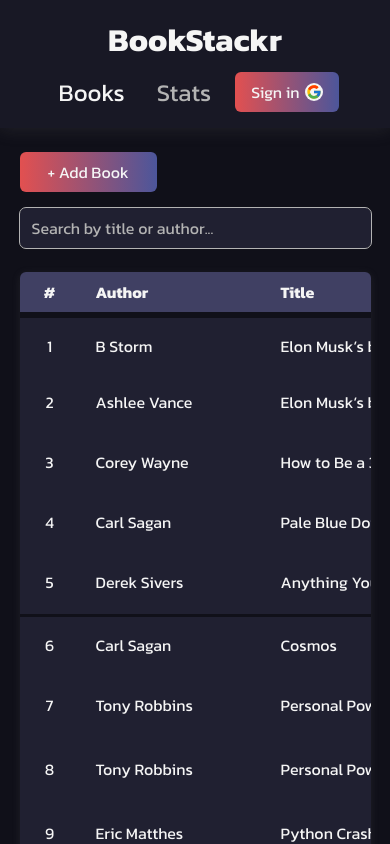
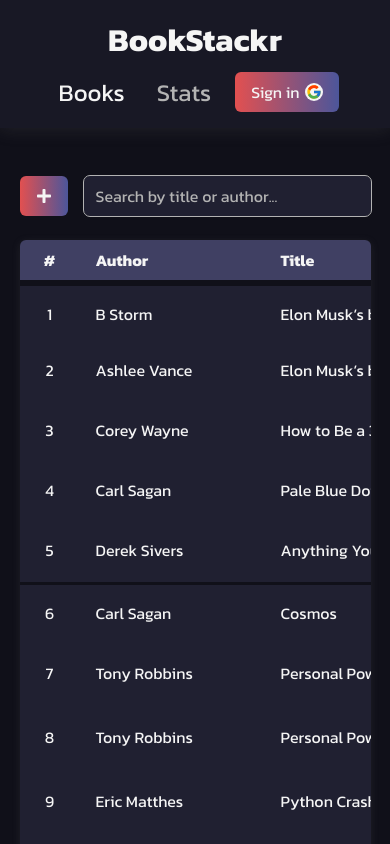
Before and after one commit to 0mppula/BookStackr, a React (Create React App) app: page /books in a window 390 px wide. Shown: the top 844 px of the page. Built offline with nearby package versions, Linux system fonts and the light colour scheme; what chartjs-plugin-datalabels, chartjs-plugin-stacked100 would draw is missing.

Commit message:
Style changes.

```diff
--- a/src/Pages/Books/styles.css
+++ b/src/Pages/Books/styles.css
@@ -9,6 +9,10 @@
 
 .table-tools button {
 	height: 100%;
+}
+
+.table-tools div button:nth-child(2) {
+	display: none;
 }
 
 .table-tools div:nth-child(2) {
@@ -26,12 +30,15 @@
 }
 
 @media only screen and (max-width: 480px) {
-	.table-tools div {
-		flex: 1 1 100%;
+	.table-tools button {
+		padding: 0.5rem 1rem;
 	}
 
-	.table-tools input {
-		width: 100%;
-		max-width: 100%;
+	.table-tools div button:nth-child(2) {
+		display: flex;
+	}
+
+	.table-tools div button:nth-child(1) {
+		display: none;
 	}
 }
--- a/src/assets/styles/index.css
+++ b/src/assets/styles/index.css
@@ -25,7 +25,7 @@
 	flex-direction: column;
 	min-height: 100vh;
 	align-items: center;
-	width: min(1200px, 90vw);
+	width: min(1260px, 90vw);
 	padding-top: 2rem;
 	padding-bottom: 8rem;
 	margin: 0 auto;
@@ -190,6 +190,7 @@ input:focus {
 }
 
 table {
+	width: 100%;
 	text-align: left;
 	border-collapse: collapse;
 }
@@ -340,6 +341,10 @@ footer a {
 }
 
 @media only screen and (max-width: 448px) {
+	:root {
+		--nav-height: 128px !important;
+	}
+
 	nav {
 		padding: 1rem 1rem;
 	}
@@ -363,6 +368,10 @@ footer a {
 }
 
 @media only screen and (max-width: 768px) {
+	:root {
+		--nav-height: 160px;
+	}
+
 	nav {
 		flex-direction: column;
 		gap: 0.5rem;
@@ -379,6 +388,6 @@ footer a {
 
 @media only screen and (min-width: 992px) {
 	.app-container {
-		width: min(1200px, 95vw);
+		width: min(1260px, 95vw);
 	}
 }
--- a/src/components/Books/BooksTableTools.tsx
+++ b/src/components/Books/BooksTableTools.tsx
@@ -3,6 +3,7 @@ import { useDispatch } from 'react-redux';
 
 import { setQuery } from '../../features/books/BooksSlice';
 import AddBookModal from '../Modals/AddBookModal';
+import { FaPlus } from 'react-icons/fa';
 
 const BooksTableTools: FC = () => {
 	const [addModalOpen, setAddModalOpen] = useState<boolean>(false);
@@ -28,7 +29,12 @@ const BooksTableTools: FC = () => {
 
 			<div className="table-tools">
 				<div>
-					<button onClick={() => setAddModalOpen(true)}>+ Add Book</button>
+					<button className="btn-icon" onClick={() => setAddModalOpen(true)}>
+						<FaPlus /> Add Book
+					</button>
+					<button className="btn-icon" onClick={() => setAddModalOpen(true)}>
+						<FaPlus />
+					</button>
 				</div>
 				<div>
 					<input
```
